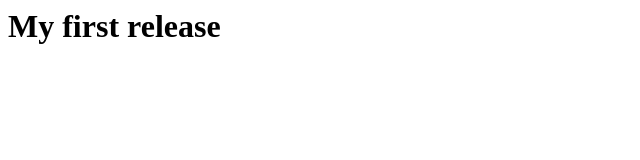
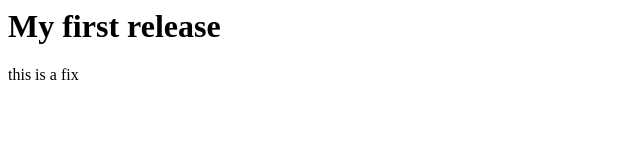
Before and after one commit to tarik12009/breadproject, a plain HTML site: page src/index.html in a window 1280 px wide. Shown: the full height of the page, 0-640 px from the left. Drawn offline with Linux system fonts and the light colour scheme.

Commit message:
bug fix v1.1 for production

```diff
--- a/src/index.html
+++ b/src/index.html
@@ -1,5 +1,7 @@
 <html>
 	<body>
 		<h1>My first release</h1>
+
+		<div>this is a fix</div>
 	</body>
 </html>
```
